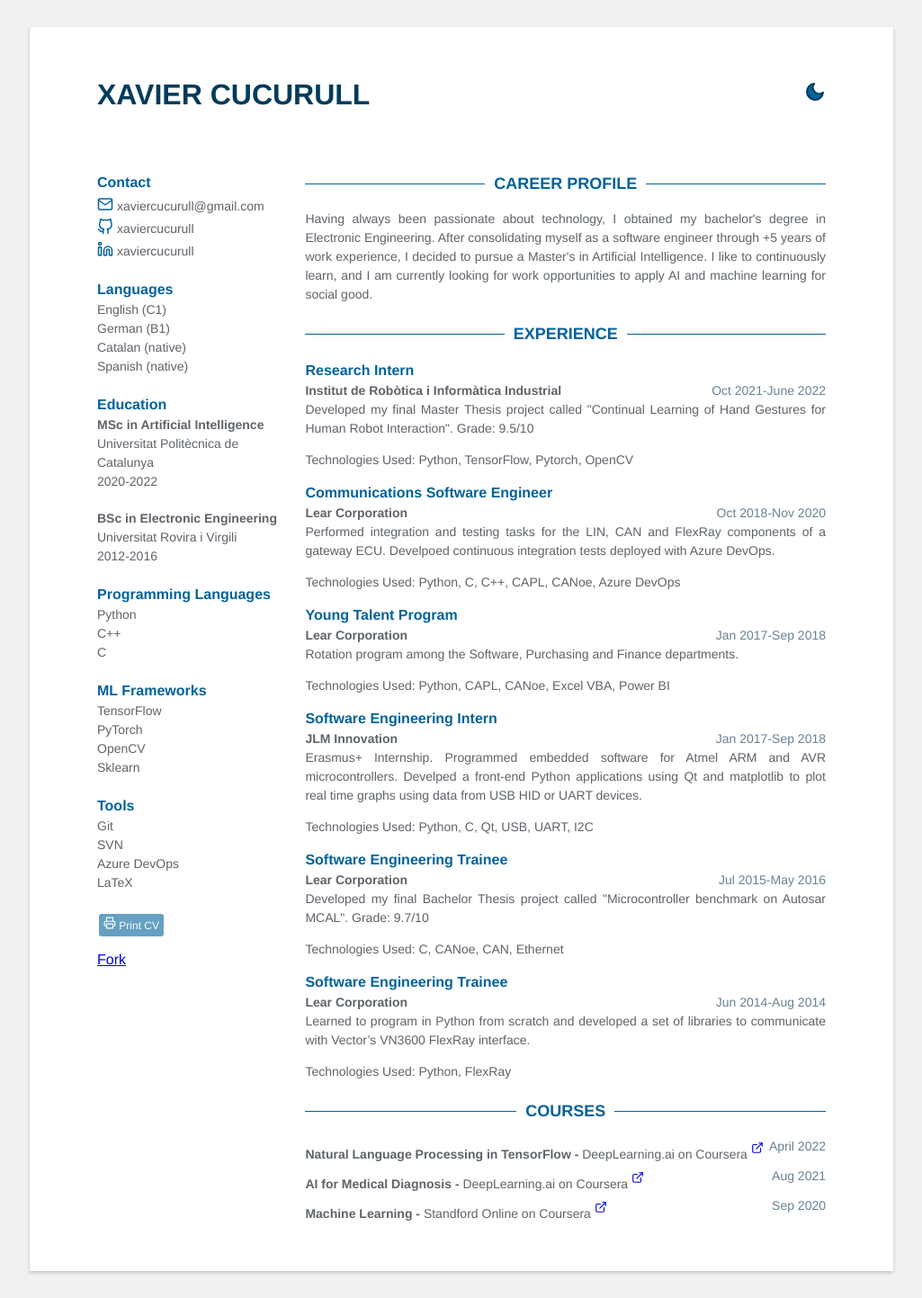
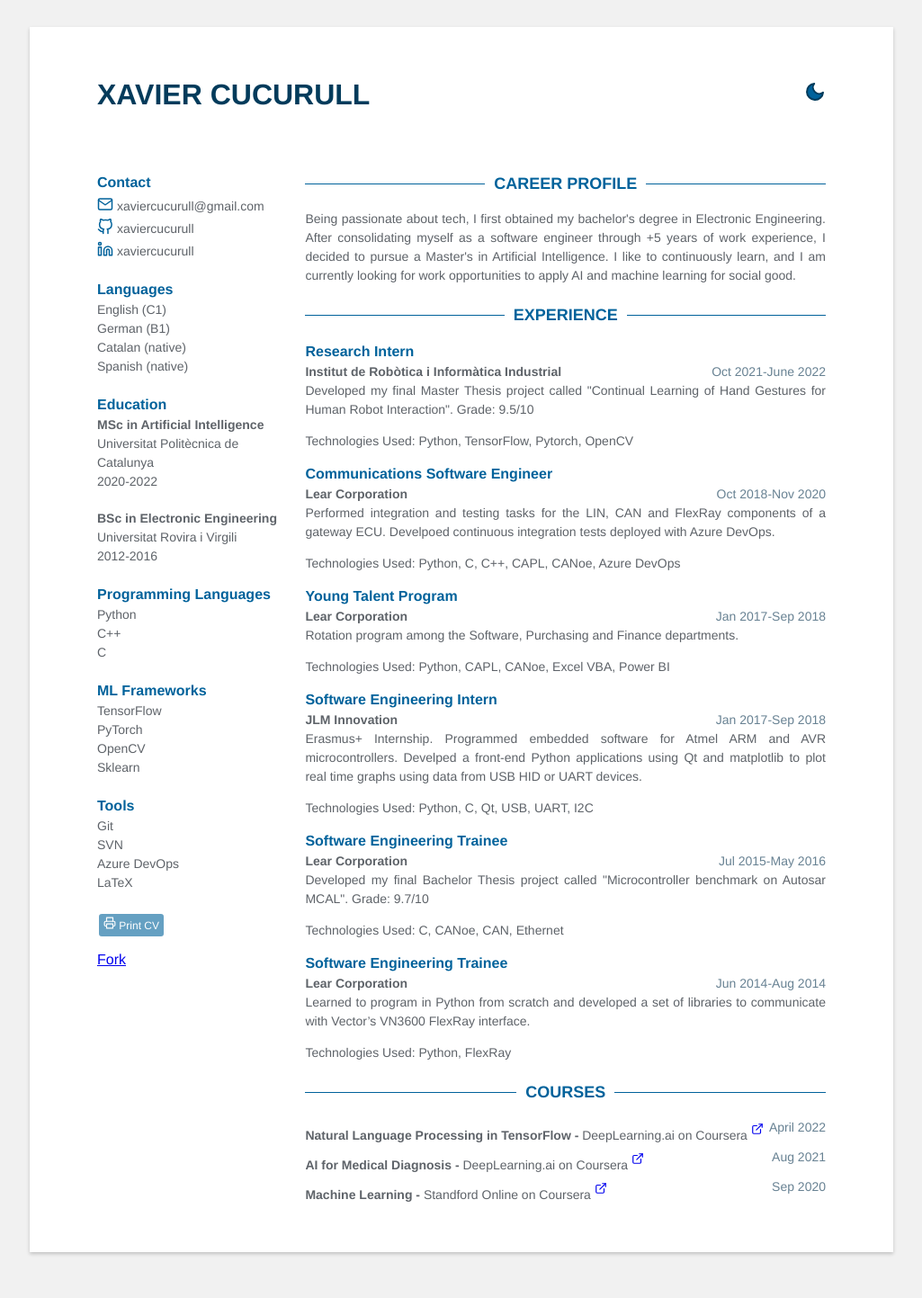
Before and after one commit to xaviercucurull/xaviercucurull.github.io, a Jekyll site: the page built from resume.html, in a window 1280 px wide. Shown: the whole page at 90% size, without its empty margins (127-1152 px from the left). Built offline with Jekyll 4.4.1, drawn with Linux system fonts in a browser that asks for light colours; after the commit the page ends 1422 px from its top, so only the background shows below that.

Commit message:
Summarize profile

```diff
--- a/_data/data.yml
+++ b/_data/data.yml
@@ -48,9 +48,9 @@ skills:
 
 # Profile
 profile: |
-  Having always been passionate about technology, I obtained my bachelor's degree in Electronic
-  Engineering. After consolidating myself as a software engineer through +5 years of work experience,
-  I decided to pursue a Master's in Artificial Intelligence. I like to continuously learn, and I
+  Being passionate about tech, I first obtained my bachelor's degree in Electronic Engineering.
+  After consolidating myself as a software engineer through +5 years of work experience, I
+  decided to pursue a Master's in Artificial Intelligence. I like to continuously learn, and I
   am currently looking for work opportunities to apply AI and machine learning for social good.
 
 
```
